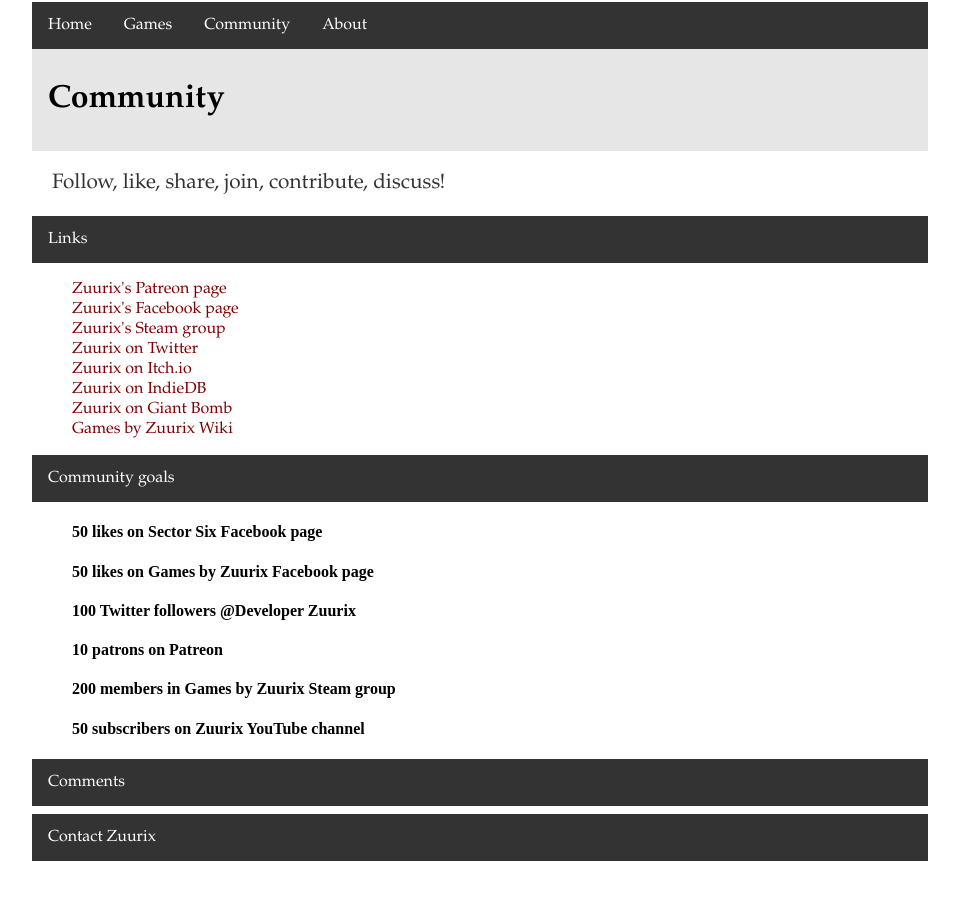
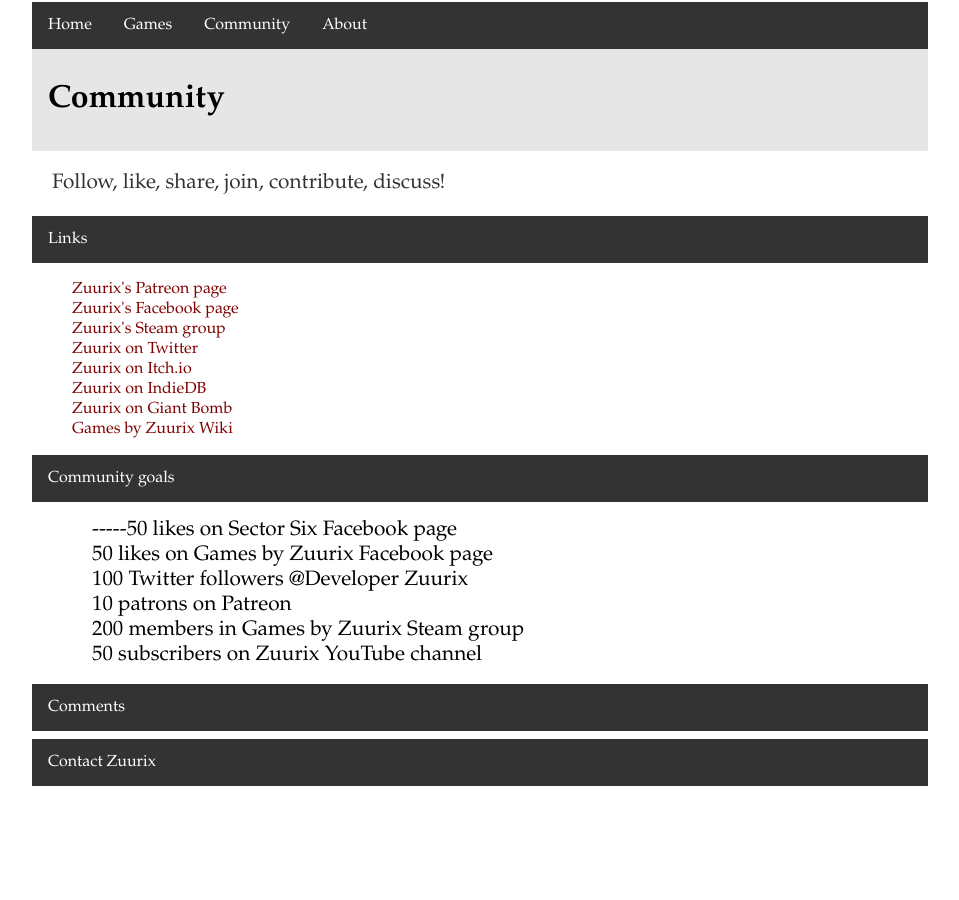
Before and after one commit to Phoebe3663/Zuurix.github.io, a Jekyll site: the page built from community/index.html, in a window 1280 px wide, cut to the strip 312-1233 px from the top of the page. Shown: the top 900 px of the strip, without its empty margins (160-1119 px from the left). Built offline with Jekyll 4.4.1, drawn with Linux system fonts in a browser that asks for light colours; comment, search, counter and statistics services are not loaded; after the commit the page ends 1158 px from its top, so only the background shows below that.

```diff
--- a/community/index.html
+++ b/community/index.html
@@ -26,12 +26,12 @@ title: Zuurix.com - Community
 </comments>
 
 <ul style="list-style-type:none">
-<li><h4>50 likes on Sector Six Facebook page</h4></li>
-<li><h4>50 likes on Games by Zuurix Facebook page</h4></li>
-<li><h4>100 Twitter followers @Developer Zuurix</h4></li>
-<li><h4>10 patrons on Patreon</h4></li>
-<li><h4>200 members in Games by Zuurix Steam group</h4></li>
-<li><h4>50 subscribers on Zuurix YouTube channel</h4></li>
+<li><plain>-----50 likes on Sector Six Facebook page</plain></li>
+<li><plain>50 likes on Games by Zuurix Facebook page</plain></li>
+<li><plain>100 Twitter followers @Developer Zuurix</plain></li>
+<li><plain>10 patrons on Patreon</plain></li>
+<li><plain>200 members in Games by Zuurix Steam group</plain></li>
+<li><plain>50 subscribers on Zuurix YouTube channel</plain></li>
 </ul>
 
 <comments>
```
